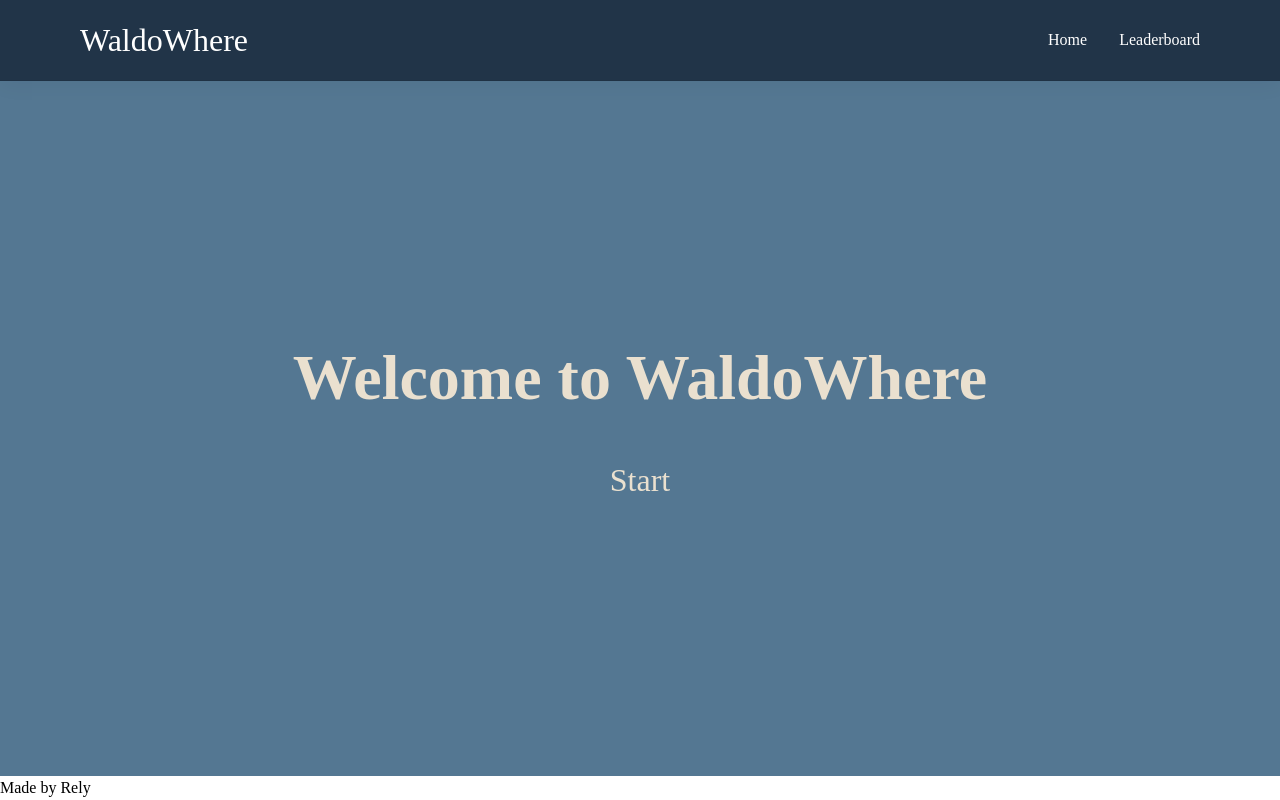
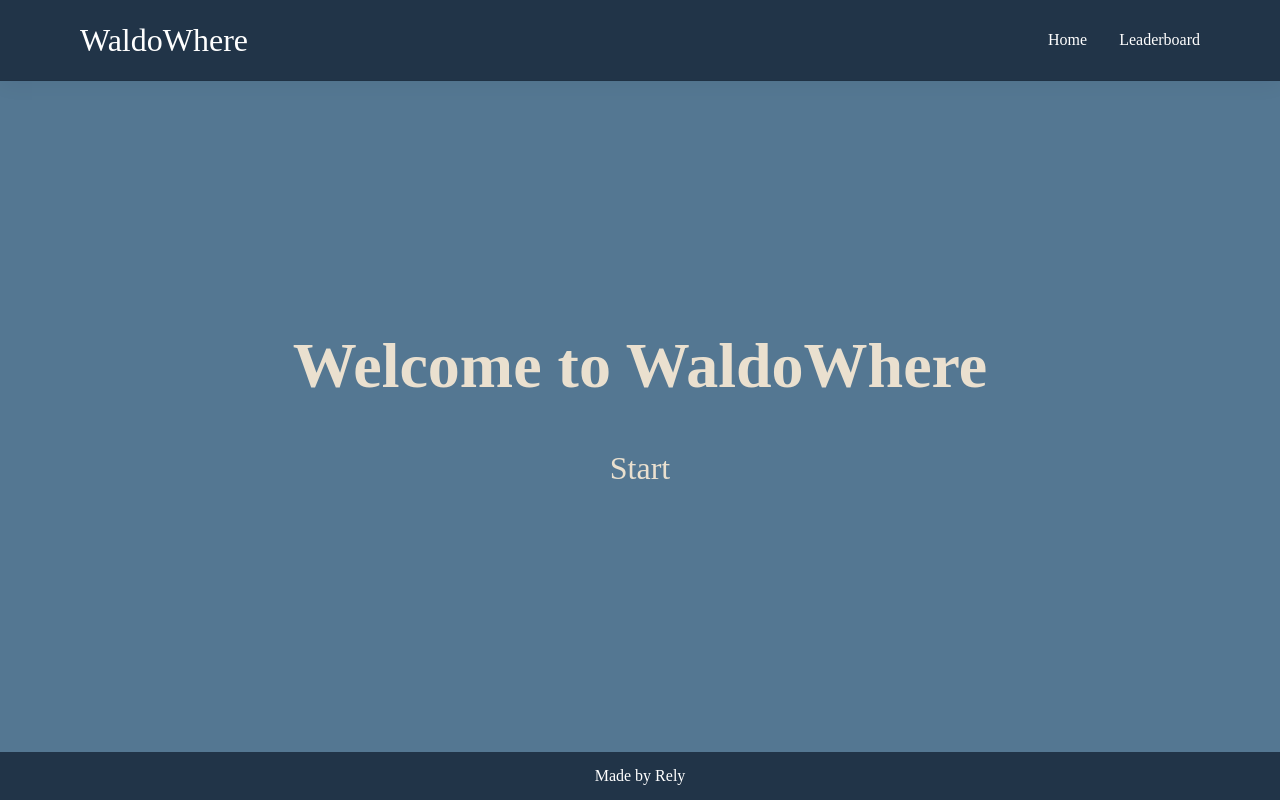
Before and after one commit to Relyful/WaldoWhere, a React app in the folder frontend/: page / in a window 1280 px wide. Built offline with nearby package versions, Linux system fonts and the light colour scheme; the HTML template or start-up script is replaced by a standard one.

Commit message:
import Footer component

```diff
--- a/frontend/src/components/Header/Header.jsx
+++ b/frontend/src/components/Header/Header.jsx
@@ -4,6 +4,7 @@ import { Outlet } from "react-router";
 import { useState } from "react";
 
 import ToastNotification from "../ToastNotification/ToastNotification";
+import Footer from '../Footer/Footer';
 
 function Header() {
   const [notification, setNotification] = useState(null);
@@ -32,7 +33,7 @@ function Header() {
       <main>
         <Outlet context={{ setNotification }} />
       </main>
-      <footer>Made by Rely</footer>
+      <Footer />
     </>
   );
 }
```
